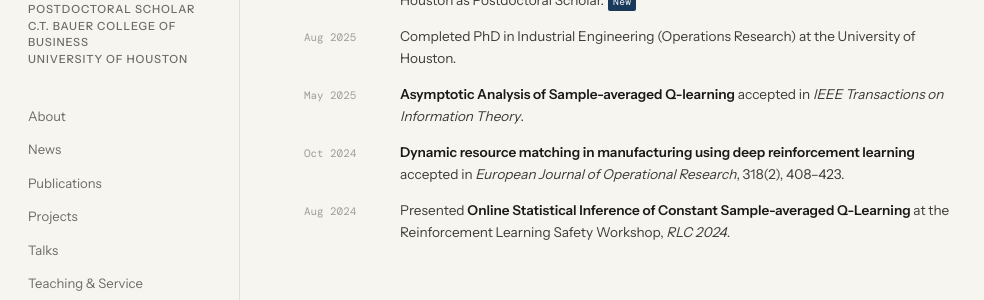
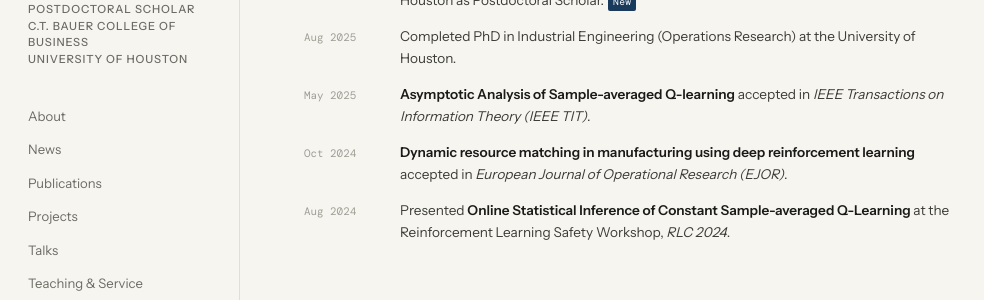
Before and after one commit to saunakp123/pandasaunak.github.io, a Jekyll site: the page built from index.html, in a window 1280 px wide and 900 px high, scrolled down 861 px. Shown: the part 174-474 px from the top of the window, without its empty margins (0-984 px from the left). Built offline with Jekyll 4.4.1, drawn with Linux system fonts in a browser that asks for light colours.

Commit message:
Add journal abbreviations to publication entries
Updated publication details to include journal abbreviations.

```diff
--- a/index.html
+++ b/index.html
@@ -770,11 +770,11 @@ layout: null
         </div>
         <div class="news-item">
           <div class="news-date">May 2025</div>
-          <div class="news-text"><strong>Asymptotic Analysis of Sample-averaged Q-learning</strong> accepted in <em>IEEE Transactions on Information Theory</em>.</div>
+          <div class="news-text"><strong>Asymptotic Analysis of Sample-averaged Q-learning</strong> accepted in <em>IEEE Transactions on Information Theory (IEEE TIT)</em>.</div>
         </div>
         <div class="news-item">
           <div class="news-date">Oct 2024</div>
-          <div class="news-text"><strong>Dynamic resource matching in manufacturing using deep reinforcement learning</strong> accepted in <em>European Journal of Operational Research</em>, 318(2), 408–423.</div>
+          <div class="news-text"><strong>Dynamic resource matching in manufacturing using deep reinforcement learning</strong> accepted in <em>European Journal of Operational Research (EJOR)</em>.</div>
         </div>
         <div class="news-item">
           <div class="news-date">Aug 2024</div>
```
